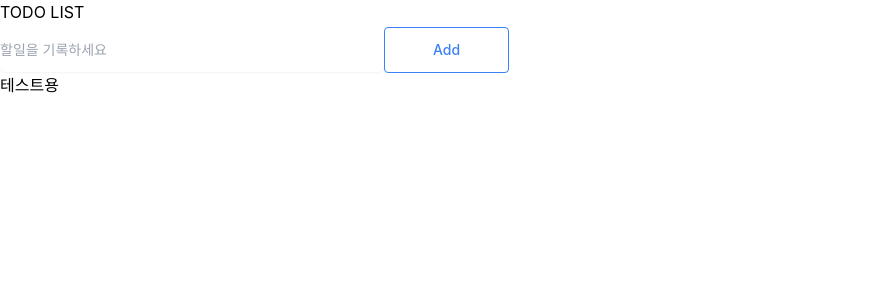
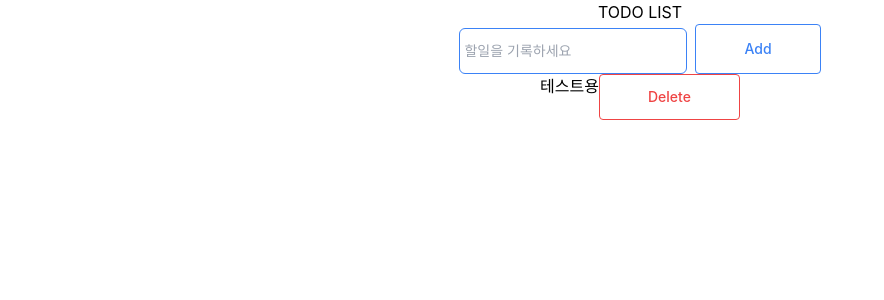
Before and after one commit to suhong99/202403preonboarding, a React (Create React App) app: page / in a window 1280 px wide. Shown: the top 300 px of the page, without its empty margins (0-884 px from the left). Built offline with nearby package versions, Linux system fonts and the light colour scheme.

Commit message:
인풋분리

```diff
--- a/src/App.tsx
+++ b/src/App.tsx
@@ -3,8 +3,8 @@ import TodoList from './components/TodoList';
 
 function App() {
   return (
-    <div>
-      <header>TODO LIST</header>
+    <div className="flex flex-col justify-center items-center mx-auto max-w-3xl">
+      <header className="text-center">TODO LIST</header>
       <TodoAdder />
       <TodoList />
     </div>
--- /dev/null
+++ b/src/components/Input.tsx
@@ -0,0 +1,23 @@
+type InputProps = {
+  onChange: (value: string) => void;
+  value: string;
+};
+
+function Input({ onChange, value }: InputProps) {
+  return (
+    <>
+      <label htmlFor="todoInput" className="sr-only">
+        TodoInput
+      </label>
+      <input
+        type="text"
+        id="todoInput"
+        placeholder="할일을 기록하세요"
+        className="mt-1 w-full max-w-2xl py-3 rounded-md border border-blue-500 sm:text-sm px-1"
+        value={value}
+        onChange={(e) => onChange(e.target.value)}
+      />
+    </>
+  );
+}
+export default Input;
--- a/src/components/TodoAdder.tsx
+++ b/src/components/TodoAdder.tsx
@@ -3,6 +3,7 @@ import Button from './Button';
 import { useAppDispatch } from '../store/hooks/useRedux';
 import { nanoid } from 'nanoid';
 import { __addTodo } from '../store/todoSlice';
+import Input from './Input';
 function TodoAdder() {
   const dispatch = useAppDispatch();
 
@@ -13,18 +14,8 @@ function TodoAdder() {
   };
 
   return (
-    <div>
-      <label htmlFor="todoInput" className="sr-only">
-        TodoInput
-      </label>
-      <input
-        type="text"
-        id="todoInput"
-        placeholder="할일을 기록하세요"
-        className="mt-1 w-full max-w-96 rounded-md py-3 border-gray-200 shadow-sm sm:text-sm"
-        value={todo}
-        onChange={(e) => setTodo(e.target.value)}
-      />
+    <div className="flex justify-center gap-2">
+      <Input value={todo} onChange={setTodo} />
       <Button onClick={addTodo} type="add" />
     </div>
   );
--- a/src/components/TodoItem.tsx
+++ b/src/components/TodoItem.tsx
@@ -1,7 +1,18 @@
-import { TodoState } from '../store/todoSlice';
+import { useAppDispatch } from '../store/hooks/useRedux';
+import { TodoState, __deleteTodo } from '../store/todoSlice';
+import Button from './Button';
 
-function TodoItem(todo: TodoState) {
-  return <div>{todo.detail}</div>;
+function TodoItem({ todo }: { todo: TodoState }) {
+  const dispatch = useAppDispatch();
+  const deleteTodo = () => {
+    dispatch(__deleteTodo(todo.id));
+  };
+  return (
+    <div className="flex flex-row">
+      <div>{todo.detail}</div>
+      <Button onClick={deleteTodo} type="delete" />
+    </div>
+  );
 }
 
 export default TodoItem;
--- a/src/components/TodoList.tsx
+++ b/src/components/TodoList.tsx
@@ -1,14 +1,14 @@
 import { useAppSelector } from '../store/hooks/useRedux';
 import { __todoList, TodoState } from '../store/todoSlice';
+import TodoItem from './TodoItem';
 
 function TodoList() {
   const list = useAppSelector(__todoList);
-  console.log(list, list);
 
   return (
     <div>
       {list.map((todo: TodoState) => (
-        <div key={todo.id}>{todo.detail}</div>
+        <TodoItem key={todo.id} todo={todo} />
       ))}
     </div>
   );
```
